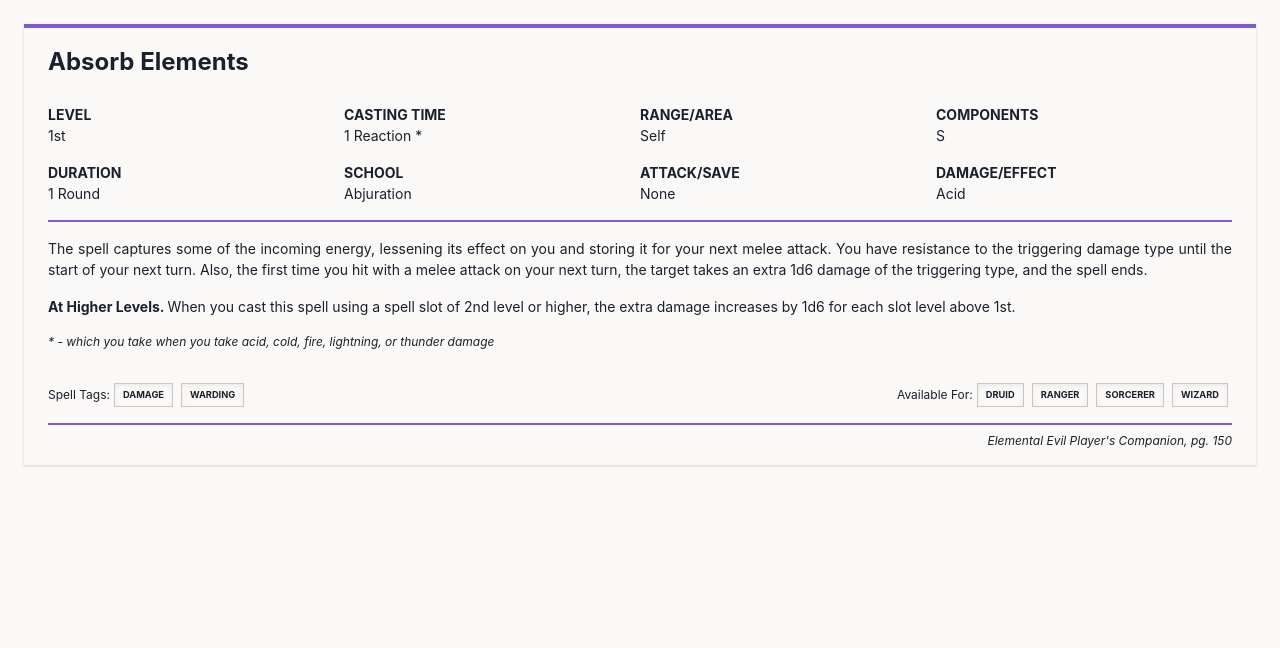
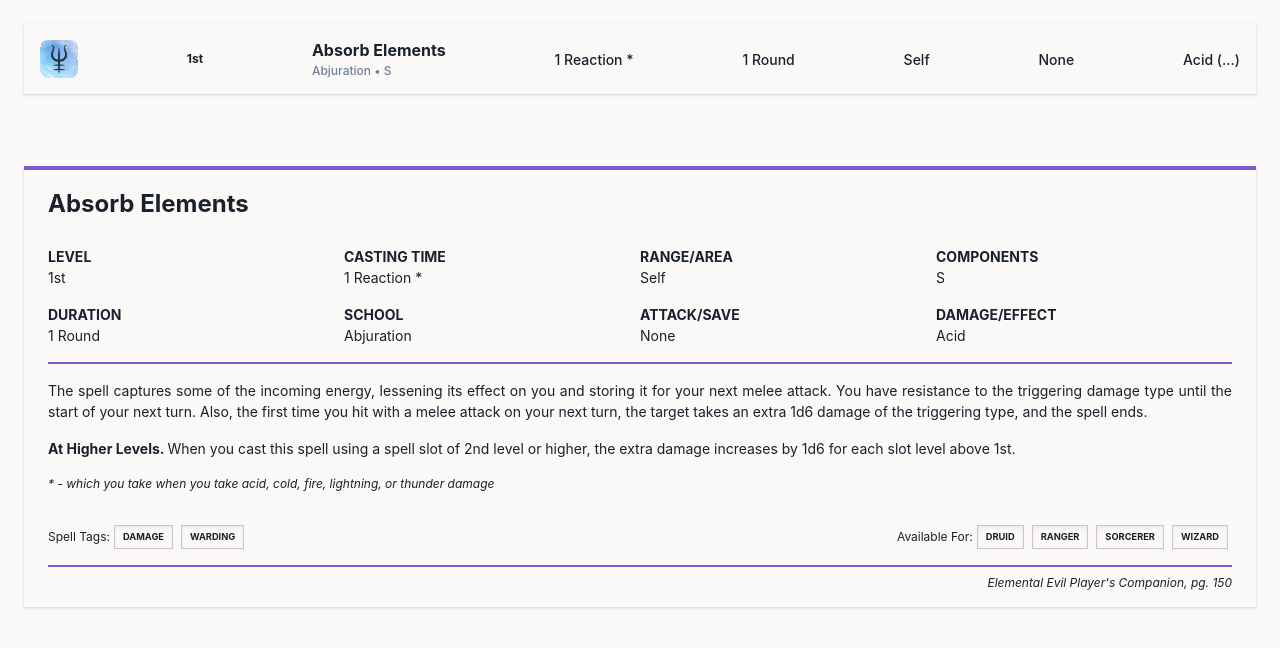
Before and after one commit to dnzv/broke-wizards-club, a React (Create React App) app: page / in a window 1280 px wide. Shown: the top 648 px of the page. Built offline with nearby package versions, Linux system fonts and the light colour scheme.

Commit message:
Add spell list item (wip)

```diff
--- a/src/App.js
+++ b/src/App.js
@@ -1,6 +1,7 @@
 import React from 'react';
 import './App.css';
-import Spell from "./components/Spell";
+import SpellCard from "./components/SpellCard";
+import SpellListItem from "./components/SpellListItem";
 
 const School = {
   Abjuration: 'Abjuration',
@@ -74,10 +75,12 @@ function App() {
   const reference = 'Elemental Evil Player\'s Companion, pg. 150';
   return (
     <div>
-      <Spell name={name} description={description}
-             higherLevel={higherLevel} footnote={footnote}
-             stats={stats} classes={classes}
-             tags={tags} reference={reference}/>
+      <SpellListItem/>
+      <br/>
+      <SpellCard name={name} description={description}
+                 higherLevel={higherLevel} footnote={footnote}
+                 stats={stats} classes={classes}
+                 tags={tags} reference={reference}/>
     </div>
   );
 }
--- a/src/components/Spell.js
+++ b/src/components/SpellCard.js
@@ -1,7 +1,7 @@
 import React from 'react'
 import Tag from "./Tag";
 
-const Spell = props => (
+const SpellCard = props => (
   <div className="m-6 px-6 pt-4 pb-2 shadow border-solid border-t-4 border-purple-600 text-gray-900">
     <p className="text-2xl font-bold mb-6 capitalize">{props.name}</p>
     <StatTable stats={props.stats}/>
@@ -39,4 +39,4 @@ const StatTable = ({ stats }) => (
   </div>
 );
 
-export default Spell
+export default SpellCard
--- /dev/null
+++ b/src/components/SpellListItem.js
@@ -0,0 +1,22 @@
+import React from 'react';
+import Abjuration from '../images/abjuration.png';
+
+const SpellListItem = props => (
+  <div style={{ height: 70 }}
+       className="flex items-center justify-between
+       m-6 px-4 py-4 shadow text-gray-900 text-sm font-medium">
+    <img className="h-full rounded-lg" src={Abjuration} alt="School of Abjuration"/>
+    <div className="text-xs font-bold">1st</div>
+    <div className="flex flex-col">
+      <div className="text-base font-bold">Absorb Elements</div>
+      <div className="text-xs text-gray-600">Abjuration • S</div>
+    </div>
+    <div className="">1 Reaction *</div>
+    <div className="">1 Round</div>
+    <div className="">Self</div>
+    <div className="">None</div>
+    <div className="">Acid (...)</div>
+  </div>
+);
+
+export default SpellListItem;
```
Also changed, not shown: src/images/abjuration.png (added).
